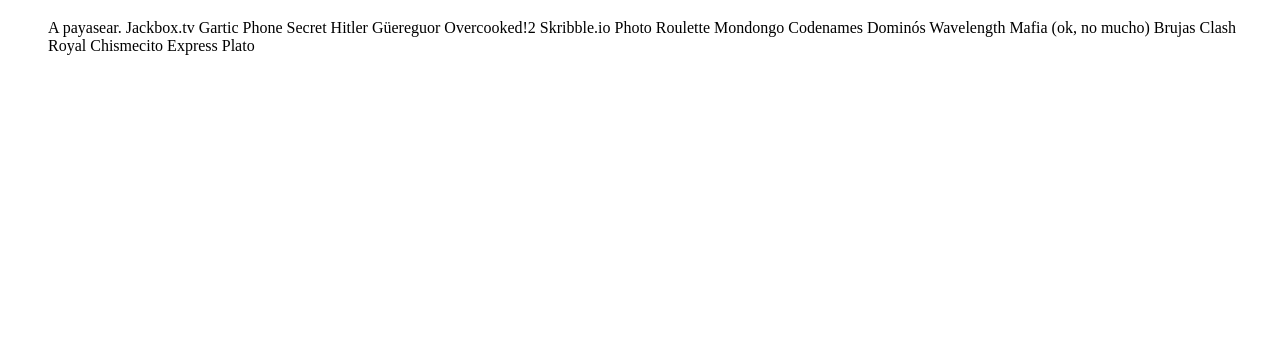
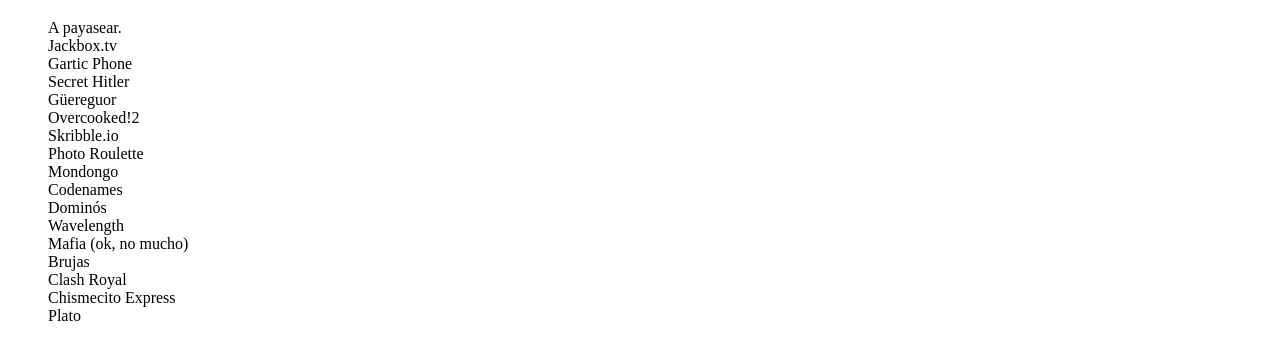
Before and after one commit to EzraG101/ezrag101.github.io, a plain HTML site: page index.html in a window 1280 px wide. Shown: the part 61-420 px from the top of the page. Drawn offline with Linux system fonts and the light colour scheme.

Commit message:
Update index.html

```diff
--- a/index.html
+++ b/index.html
@@ -8,23 +8,23 @@
 	<body>
 	<h1>Esto jugamos be:</h1>
 	<ol>
-		<item> A payasear.
-		<item> Jackbox.tv
-		<item> Gartic Phone
-		<item> Secret Hitler
-		<item> Güereguor
-		<item> Overcooked!2
-		<item> Skribble.io
-		<item> Photo Roulette
-		<item> Mondongo
-		<item> Codenames
-		<item> Dominós
-		<item> Wavelength
-		<item> Mafia (ok, no mucho)
-		<item> Brujas
-		<item> Clash Royal
-		<item> Chismecito Express
-		<item> Plato
+		<item> A payasear. <br>
+		<item> Jackbox.tv <br>
+		<item> Gartic Phone<br>
+		<item> Secret Hitler <br>
+		<item> Güereguor<br>
+		<item> Overcooked!2<br>
+		<item> Skribble.io<br>
+		<item> Photo Roulette<br>
+		<item> Mondongo<br>
+		<item> Codenames<br>
+		<item> Dominós<br>
+		<item> Wavelength<br>
+		<item> Mafia (ok, no mucho)<br>
+		<item> Brujas<br>
+		<item> Clash Royal<br>
+		<item> Chismecito Express<br>
+		<item> Plato<br>
 	</ol>
 	</body>
 
```
